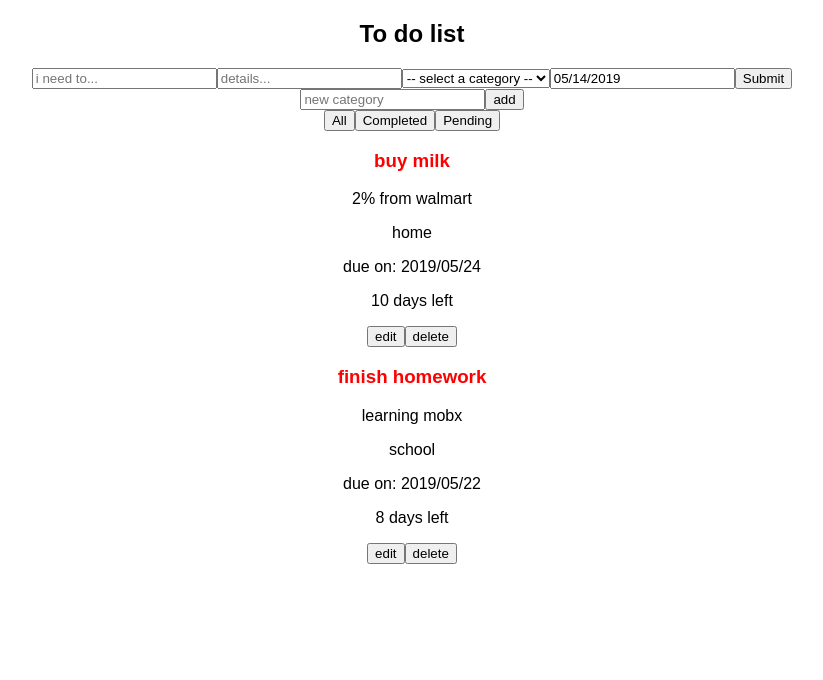
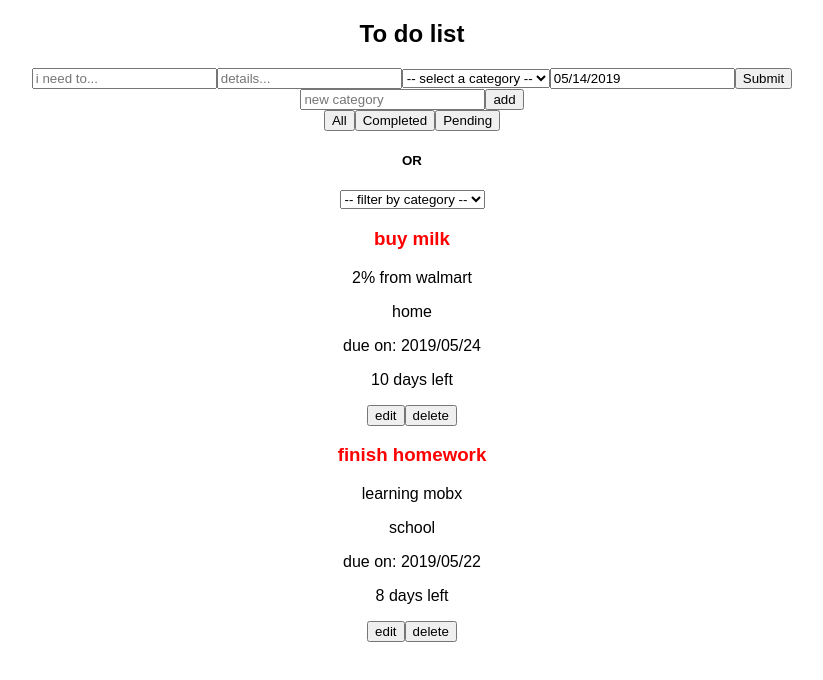
Before and after one commit to karen1au/todo, a React (Create React App) app: page / in a window 1280 px wide. Shown: the top 680 px of the page, without its empty margins (228-1051 px from the left). Built offline with nearby package versions, Linux system fonts and the light colour scheme.

Commit message:
added category filter

```diff
--- a/src/App.js
+++ b/src/App.js
@@ -30,8 +30,10 @@ class App extends Component {
     this.state = {
       todos: todos_sample,
       categories : ["home","school"],
+      catFilter: "",
       filter: "all",
-      filtered: todos_sample
+      filtered: todos_sample,
+      second_filter: todos_sample
     }
   }
 
@@ -73,6 +75,10 @@ class App extends Component {
     this.setState({filter}, () => this.getFiltered(filter))
   }
 
+  categoryFilter = (catFilter) => {
+    this.setState({catFilter}, () => this.getFiltered(catFilter))
+  }
+
   getFiltered = (filter) => {
     if (filter === "all") {
       return this.setState({filtered: this.state.todos})
@@ -81,6 +87,11 @@ class App extends Component {
     } else if (filter === "completed") {
       return this.setState({filtered: this.state.todos.filter(todo => todo.completed)})
     }
+      if (this.state.catFilter === "all") {
+        return;
+      } else if (this.state.catFilter) {
+        return this.setState({filtered: this.state.todos.filter(todo => todo.category === this.state.catFilter)})
+      }
   }
 
 
@@ -90,7 +101,9 @@ class App extends Component {
       <div className="App">
         <NewTodo addTodo={this.addTodo} categories={this.state.categories}/>
         <NewCategory addCategory={this.addCategory} />
-        <Filter selectFilter={this.selectFilter} />
+        <Filter selectFilter={this.selectFilter}
+          categories={this.state.categories}
+          categoryFilter={this.categoryFilter}/>
         <TodoList todos={this.state.filtered}
           deleteTodo={this.deleteTodo}
           categories={this.state.categories}
--- a/src/components/Filter.js
+++ b/src/components/Filter.js
@@ -7,6 +7,14 @@ const Filter = (props) => {
         <button name="all" onClick={(e)=> props.selectFilter(e.target.name)}>All</button>
         <button name="completed" onClick={(e)=> props.selectFilter(e.target.name)}>Completed</button>
         <button name="pending" onClick={(e)=> props.selectFilter(e.target.name)}>Pending</button>
+        <h5>OR</h5>
+        <select name="category" onChange={(e)=> props.categoryFilter(e.target.value)}>
+            <option hidden selected value> -- filter by category -- </option>
+            <option key="all" value="all">all</option>
+            {props.categories.map(cat => {
+              return <option key={cat} value={cat}>{cat}</option>
+            })}
+        </select>
       </div>
     );
   }
--- a/src/components/NewTodo.js
+++ b/src/components/NewTodo.js
@@ -48,7 +48,7 @@ class NewTodo extends Component {
           <input type="text" name="title" placeholder="i need to..." value={this.state.title} onChange={this.handleChange}/>
           <input type="text" name="desc" placeholder="details..." value={this.state.desc}  onChange={this.handleChange}/>
           <select name="category" onChange={this.handleChange}>
-            <option hidden disabled selected value> -- select a category -- </option>
+            <option hidden selected value> -- select a category -- </option>
             {this.props.categories.map(cat => {
               return <option key={cat} value={cat} >{cat}</option>
             })}
--- a/src/components/TodoItem.js
+++ b/src/components/TodoItem.js
@@ -8,7 +8,7 @@ class TodoItem extends Component {
     super(props);
     this.state = {
       editing: false,
-      category: "",
+      category: this.props.category,
       title: this.props.title,
       desc: this.props.desc,
       due: this.props.due,
```
